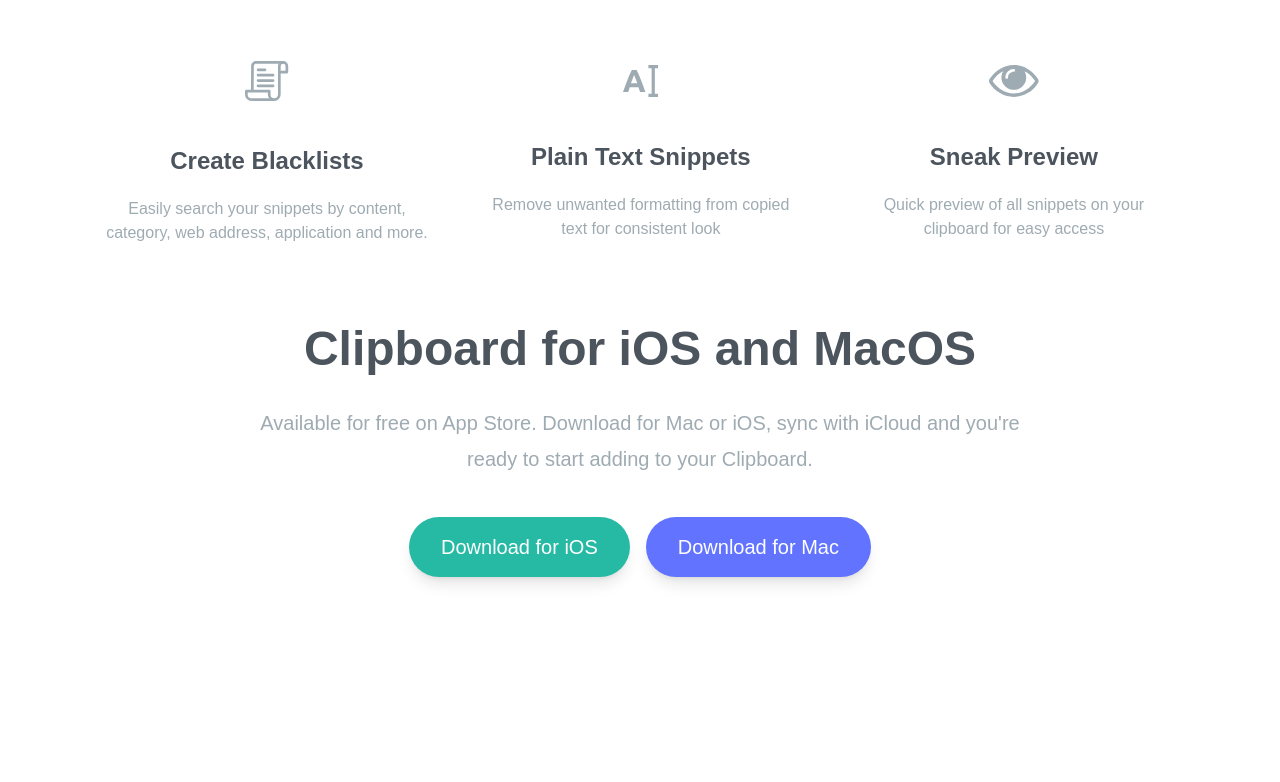
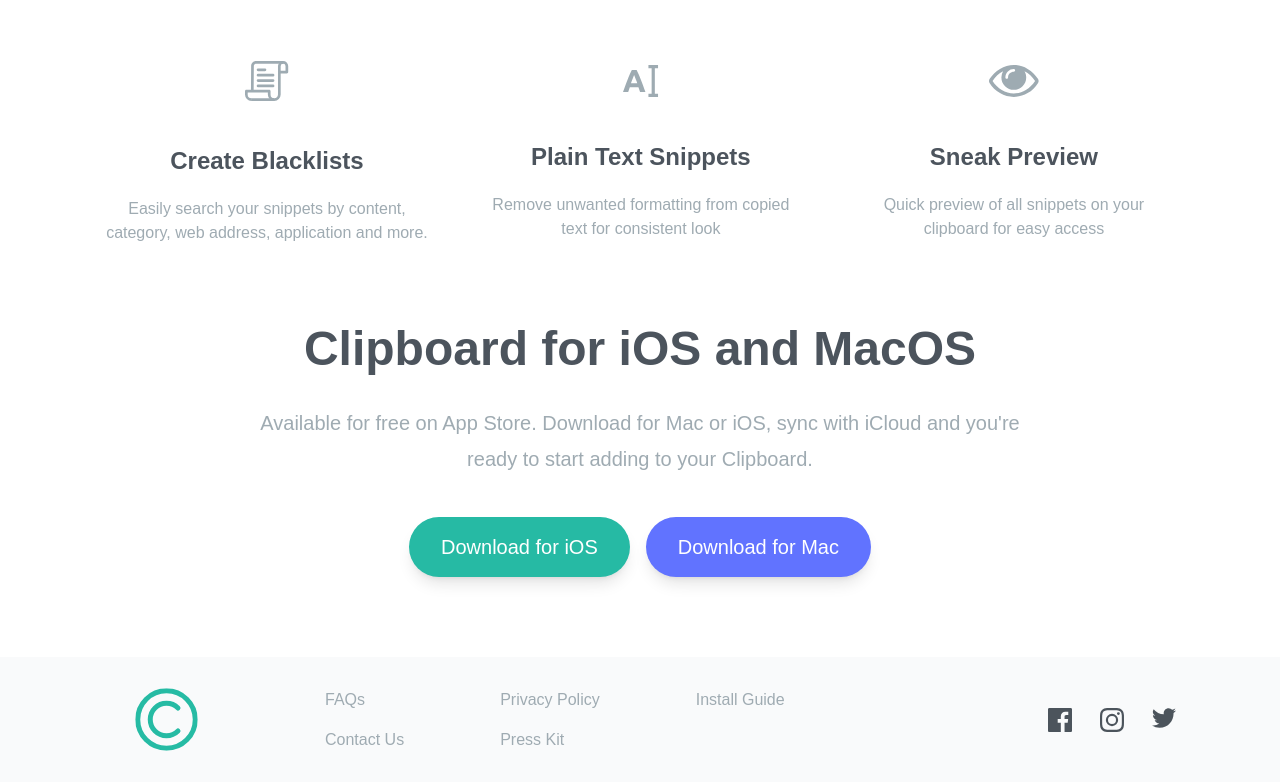
Before and after one commit to AhmedNazar32/Clipboard-Project, a website: page index.html in a window 1280 px wide. Shown: the part 2795-3577 px from the top of the page. Before the commit the page ends 3452 px from the top, so only its background shows below. Drawn offline with Linux system fonts and the light colour scheme; a web font is replaced by a local one.

Commit message:
Finished the Clipboard Project

```diff
--- a/index.html
+++ b/index.html
@@ -197,7 +197,65 @@
     </section>
 
 
+    <!-- Footer Section -->
 
+    <footer class="bg-gray-50">
+      <div class="section-container">
+
+        <div class="flex flex-col items-center justify-between md:flex-row">
+
+            <img class="scale-50" src="images/logo.svg">
+
+            <div class="flex flex-col items-center justify-between flex-1 mb-10 space-y-6 md:flex-row md:space-y-0 md:mb-0 text-grayishBlue">
+              <div class="flex flex-col space-y-4 md:flex-row md:ml-24 md:space-x-24
+                          md:space-y-0 ">
+
+                  <!-- Menu 1 -->
+
+                   <div class="flex flex-col space-y-4 text-center md:text-left">
+
+                       <div><a class="hover:text-strongCyan" href="#">FAQs</a></div>
+                       <div><a class="hover:text-strongCyan" href="#">Contact Us</a></div>
+
+                   </div>
+
+                   <!-- Menu  2 -->
+
+                   <div class="flex flex-col space-y-4 text-center md:text-left">
+
+                    <div><a class="hover:text-strongCyan" href="#">Privacy Policy</a></div>
+                    <div><a class="hover:text-strongCyan" href="#">Press Kit</a></div>
+
+                   </div>
+
+                 <!-- Menu  3 -->
+
+                   <div class="flex flex-col space-y-4 text-center md:text-left">
+
+                    <div><a class="hover:text-strongCyan" href="#">Install Guide</a></div>
+
+                   </div>
+
+                  <!---------->
+
+
+              </div>
+
+                <div class="flex justify-between w-32 py-1">
+
+                   <a href="#"><img class="ficon duration-200" src="images/icon-facebook.svg"></a>
+                   <a href="#"><img class="ficon duration-200" src="images/icon-instagram.svg"></a>
+                   <a href="#"><img class="ficon duration-200" src="images/icon-twitter.svg"></a>
+
+                </div>
+
+
+
+
+            </div>
+        </div>
+      </div>
+    </footer>
 
 
   </body>
--- a/input.css
+++ b/input.css
@@ -22,3 +22,6 @@
 @media (max-width:576px) {body {background-image :url('../images/bg-header-mobile.png');
       background-repeat:no-repeat;
       background-size:contain; }}
+
+
+.ficon:hover {filter:invert(53%) sepia(68%) saturate(434%) hue-rotate(121deg) brightness(101%) contrast(94%);}
```
Also changed, not shown: css/style.css.
